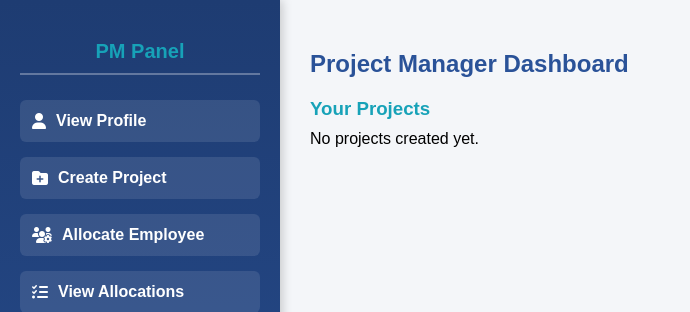
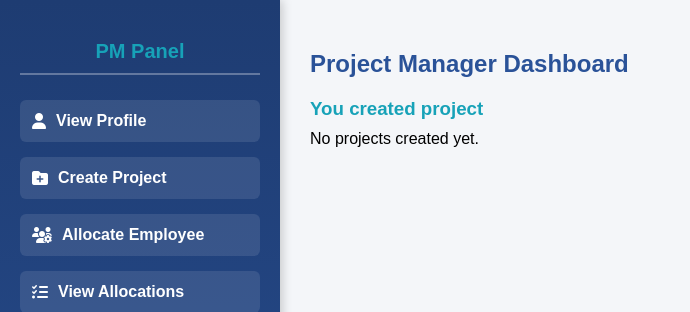
Before and after one commit to dilburroshanmohamed/Main-Project, a Django app: template templates/pm/pm_dashboard.html in a window 1280 px wide. Shown: the top 312 px of the page, without its empty margins (0-690 px from the left). Run offline with Django 5.2, Linux system fonts and the light colour scheme; the template is opened without the code that fills it, so the values that code supplies are empty.

Commit message:
Update header text in PM dashboard to clarify project ownership

```diff
--- a/templates/pm/pm_dashboard.html
+++ b/templates/pm/pm_dashboard.html
@@ -153,7 +153,7 @@
 
         <h2>Project Manager Dashboard</h2>
 
-        <h3>Your Projects</h3>
+        <h3>You created project</h3>
         {% for data in project_data %}
         <div class="project-box">
             <h3>{{ data.project.project_name }}</h3>
```
